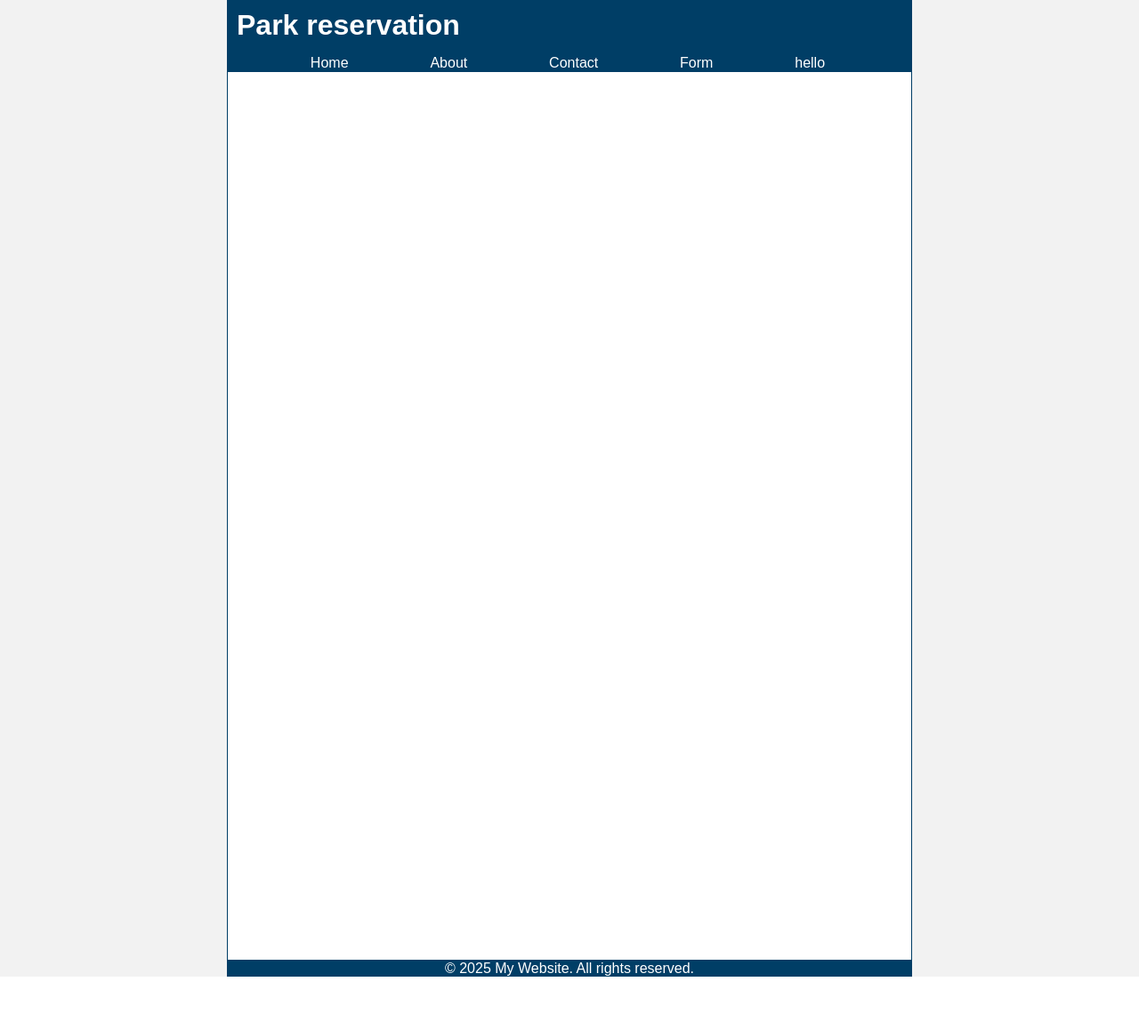
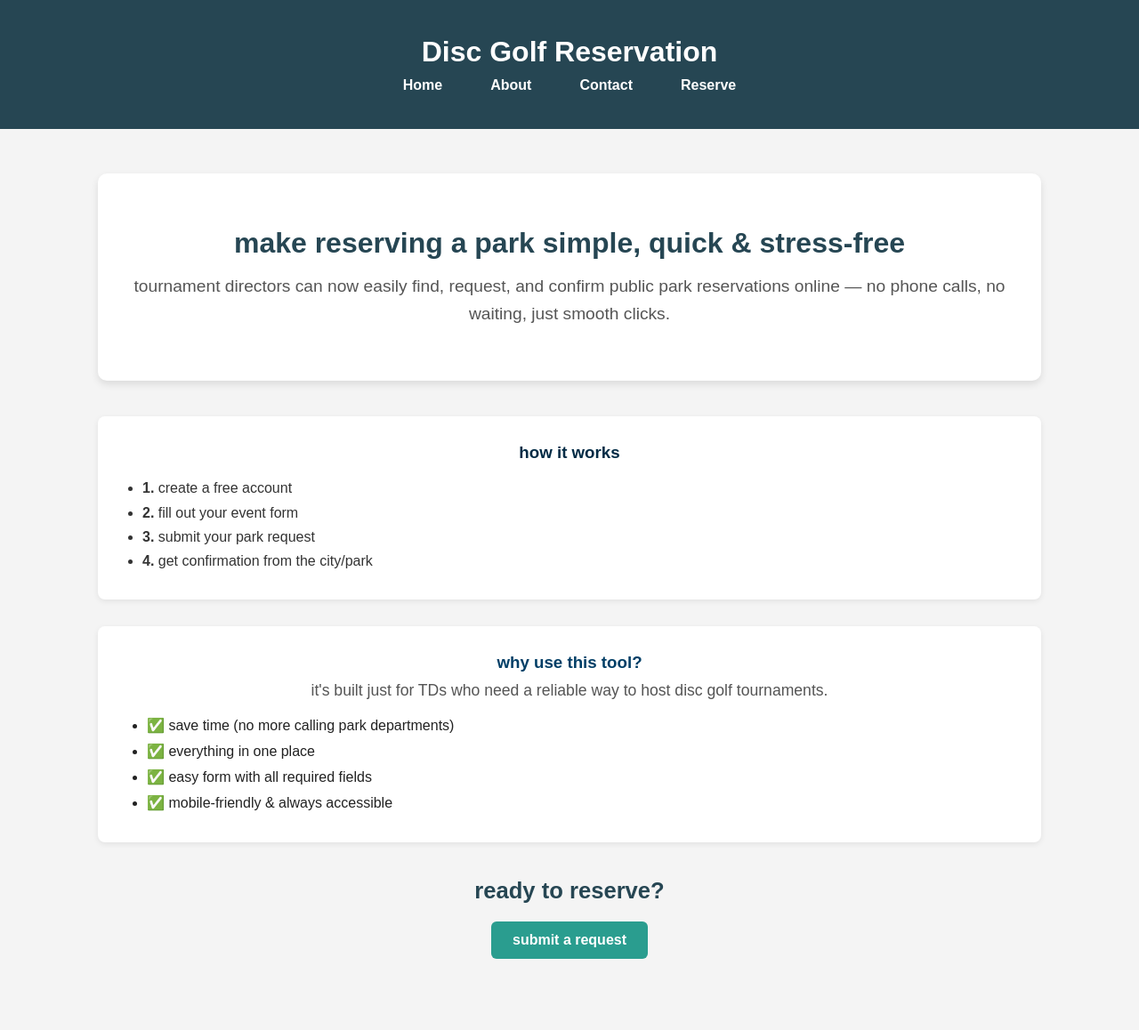
Before and after one commit to MarkTheDeveloper/Independent-drive, a PHP site: page /home.html in a window 1280 px wide. Shown: the whole page at 89% size. Before the commit the page ends 1098 px from the top, so only its background shows below. Run offline with PHP 8.4, Linux system fonts and the light colour scheme.

Commit message:
css rework

```diff
--- a/home/home.css
+++ b/home/home.css
@@ -1,65 +1,151 @@
-/* Reset and Base Styles */
-* {
-    margin: 0;
-    padding: 0;
-    box-sizing: border-box;
-    font-family: Arial, sans-serif;
-  }
-  body {
-    padding-top: 0px;
-    text-align: center;
-    color: #003e66;
-  }
+/* reset + base */
+*{
+  margin:0 ;
+  padding:0 ;
+  box-sizing:border-box ;
+}
 
-  /* Header, Main, and Footer Layout */
-  header,
-  main,
-  footer {
-    max-width: 60%;
-    margin: 0 auto;
-    outline: 1px solid #003e66;
-  }
-  h1{
-    background-color: #003e66;
-    color: white;
-    padding: 10px;
-  }
-  li a {
-    text-decoration: none;
-    color: white;
-  }
-  li{
-    margin-top: 5px;
-  }
-  footer{
-    color: white;
-    background-color: #003e66;
-  }
-  div{
-    background-color: #f2f2f2;
-  }
-  /* Navigation Styles */
-  ul {
-    display: flex;
-    justify-content: space-evenly;
-    list-style-type: none;
-    background-color: #003e66;
-    padding-left: 1px;
-    padding-right: 5px;
-  }
+body {
+  font-family: arial , sans-serif ;
+  background:#f4f4f4 ;
+  color:#222 ;
+  min-height:100vh ;
+}
 
+/* wrapper  */
+.container {
+  max-width : 1100px ;
+  margin : 0 auto ;
+  padding : 20px ;
+}
 
-  /* Heading Styles */
-  h2 {
-    display: flex;
-    justify-content: left;
-    margin: 0px;
-  }
-  h1{
-    display: flex;
-  }
-  section{
-    height: 1000px;
-    outline: 1px solid #003e66;
-    background-color: white;
-  }
+/* header stuff  */
+.main-header {
+  background : #264653 ;
+  color: white ;
+  padding : 20px 0 ;
+  text-align: center ;
+  margin-bottom : 30px ;
+}
+
+.main-header h1 {
+  margin-bottom: 10px ;
+}
+
+.nav-links {
+  display:flex ;
+  justify-content:center ;
+  list-style:none ;
+  gap: 30px ;
+}
+
+.nav-links a {
+  color:white ;
+  text-decoration:none ;
+  font-weight:bold ;
+  padding:6px 12px ;
+  border-radius:4px ;
+  transition: background 0.2s ;
+}
+
+.nav-links a:hover {
+  background:#2a9d8f ;
+}
+
+/* hero headline */
+.hero {
+  text-align:center ;
+  background:white ;
+  padding : 60px 30px ;
+  margin-bottom:40px ;
+  border-radius:10px ;
+  box-shadow: 0 4px 8px rgba(0,0,0,0.1) ;
+}
+
+.hero h2 {
+  font-size: 2rem ;
+  color: #264653 ;
+  margin-bottom:15px ;
+}
+
+.hero p {
+  font-size:1.2em ;
+  color:#555 ;
+  line-height:1.6 ;
+}
+
+/* how-it-works section */
+.how-it-works {
+  background:#ffffff ;
+  padding : 30px ;
+  margin-bottom:30px ;
+  border-radius:8px ;
+  box-shadow : 0 2px 6px rgba(0,0,0,0.08) ;
+}
+
+.how-it-works h3 {
+  color:#002b45 ;
+  margin-bottom:15px ;
+  text-align:center ;
+}
+
+.how-it-works ul {
+  padding-left: 20px ;
+  color:#333 ;
+  line-height:1.7 ;
+}
+
+/* benefits  */
+.benefits {
+  background:white ;
+  padding:30px ;
+  margin-bottom:30px ;
+  border-radius:8px ;
+  box-shadow: 0 2px 6px rgba(0,0,0,0.08) ;
+}
+
+.benefits h3 {
+  color:#003e66 ;
+  margin-bottom:10px ;
+  text-align:center ;
+}
+
+.benefits p {
+  text-align:center ;
+  font-size:1.1em ;
+  color:#555 ;
+  margin-bottom:15px ;
+}
+
+.benefits ul {
+  padding-left:25px ;
+  line-height:1.8 ;
+}
+
+/* call to action */
+.call-to-action {
+  text-align:center ;
+  margin-top:40px ;
+  margin-bottom:60px ;
+}
+
+.call-to-action h3 {
+  font-size: 1.6rem ;
+  color:#264653 ;
+  margin-bottom:20px ;
+}
+
+.cta-btn {
+  display:inline-block ;
+  padding:12px 24px ;
+  background:#2a9d8f ;
+  color:white ;
+  text-decoration:none ;
+  font-weight:bold ;
+  border-radius:6px ;
+  transition: background 0.2s ease-in-out ;
+}
+
+.cta-btn:hover {
+  background:#21867a ;
+}
--- a/home/home.html
+++ b/home/home.html
@@ -1,37 +1,64 @@
 <!DOCTYPE html>
 <html lang="en">
 <head>
-    <meta charset="UTF-8">
-    <meta name="viewport" content="width=device-width, initial-scale=1.0">
-    <link rel="stylesheet" href="home.css">
-    <title>Park reservation</title>
+  <meta charset="UTF-8" />
+  <meta name="viewport" content="width=device-width, initial-scale=1.0" />
+  <title>Home | Disc Golf Reservation</title>
+  <link rel="stylesheet" href="home.css" />
 </head>
-    <body >
-        <div>
-            <header>
-                <h1>Park reservation</h1>
-                <nav>
-                    <ul>
-                        <li><a href="#">Home</a></li>
-                        <li><a href="#">About</a></li>
-                        <li><a href="#">Contact</a></li>
-                        <li><a href="\form\td-form.html" target="_blank">Form</a></li>
-                        <li><a href="#">hello</a></li>
-                    </ul>
-                </nav>
-            </header>
+<body>
 
+  <header class="main-header">
+    <div class="container">
+      <h1>Disc Golf Reservation</h1>
+      <nav>
+        <ul class="nav-links">
+          <li><a href="../home/home.html">Home</a></li>
+          <li><a href="../about/about.html">About</a></li>
+          <li><a href="../contact/contact.html">Contact</a></li>
+          <li><a href="../form/td-form.html">Reserve</a></li>
+        </ul>
+      </nav>
+    </div>
+  </header>
 
+  <main class="container">
 
-            <main>
-                <section></section>
-            </main>
+    <section class="hero">
+      <h2>make reserving a park simple, quick & stress-free</h2>
+      <p>
+        tournament directors can now easily find, request, and confirm public park reservations
+        online — no phone calls, no waiting, just smooth clicks.
+      </p>
+    </section>
 
-            <footer>
-                <p>&copy; 2025 My Website. All rights reserved.</p>
-            </footer>
-        </div>
+    <section class="how-it-works">
+      <h3>how it works</h3>
+      <ul>
+        <li><strong>1.</strong> create a free account</li>
+        <li><strong>2.</strong> fill out your event form</li>
+        <li><strong>3.</strong> submit your park request</li>
+        <li><strong>4.</strong> get confirmation from the city/park</li>
+      </ul>
+    </section>
 
+    <section class="benefits">
+      <h3>why use this tool?</h3>
+      <p>it's built just for TDs who need a reliable way to host disc golf tournaments.</p>
+      <ul>
+        <li>✅ save time (no more calling park departments)</li>
+        <li>✅ everything in one place</li>
+        <li>✅ easy form with all required fields</li>
+        <li>✅ mobile-friendly & always accessible</li>
+      </ul>
+    </section>
 
-  </body>
+    <section class="call-to-action">
+      <h3>ready to reserve?</h3>
+      <a href="../form/td-form.html" class="cta-btn">submit a request</a>
+    </section>
+
+  </main>
+
+</body>
 </html>
```
Also changed, not shown: Contact/contact.css (added, +75 -0 lines), Contact/contact.html (added, +33 -0 lines), about/about.css (added, +75 -0 lines), about/about.html (added, +36 -0 lines), form/styles.css (+44 -5 lines), form/td-form.html (+18 -5 lines).
